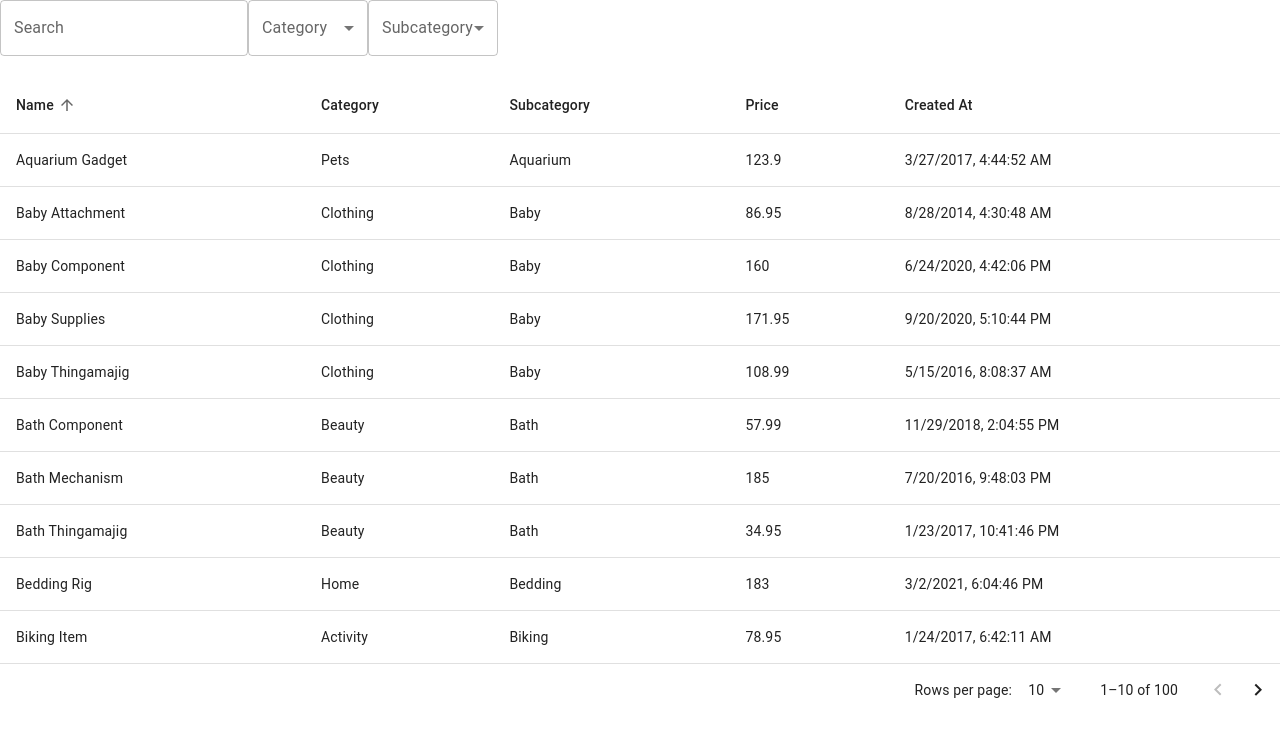
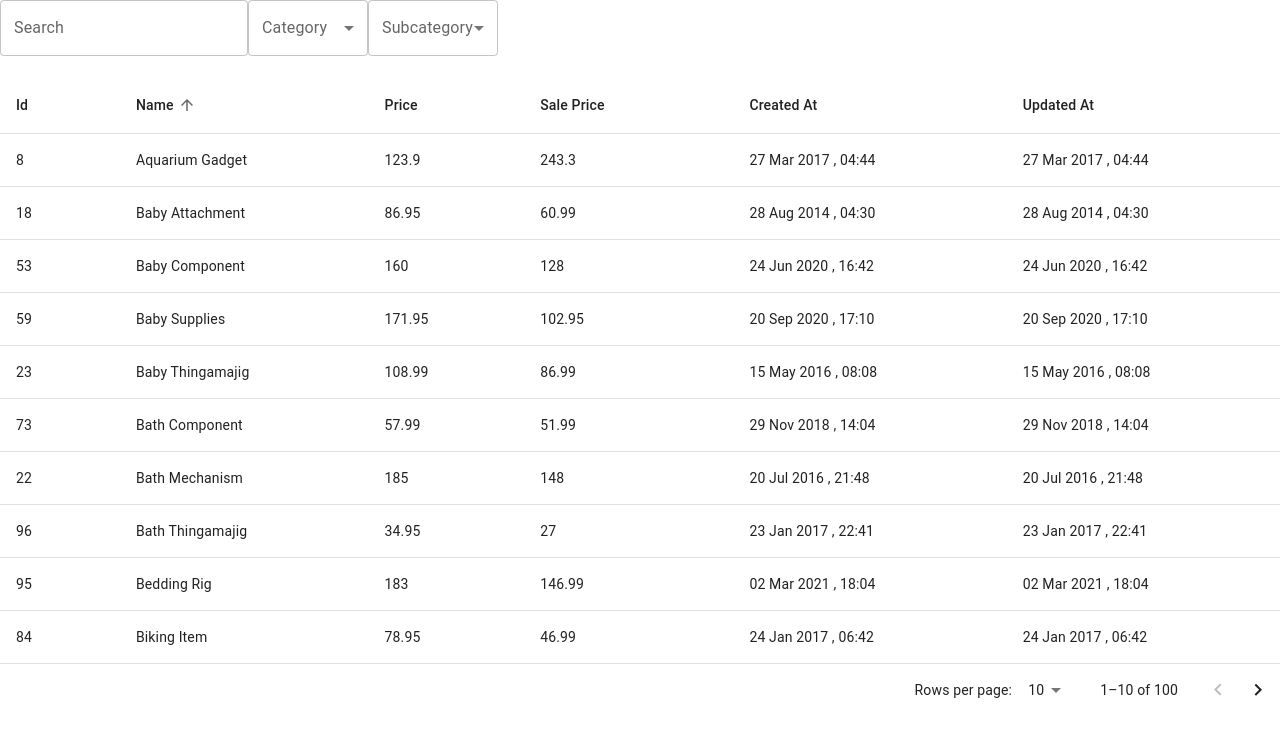
Before and after one commit to shahviraj222/Reunion, a React (Vite) app: page / in a window 1280 px wide. Shown: the top 736 px of the page. Built offline with nearby package versions, Linux system fonts and the light colour scheme.

Commit message:
added formating date

```diff
--- a/src/TableComponent.jsx
+++ b/src/TableComponent.jsx
@@ -1,4 +1,5 @@
 import React, { useState, useEffect } from 'react';
+import { format } from 'date-fns';
 import {
     Table,
     TableBody,
@@ -55,6 +56,9 @@ const TableComponent = ({ data }) => {
         )
         .sort((a, b) => {
             const isAsc = order === 'asc';
+            if (orderBy === 'id') {
+                return (isAsc ? a.id - b.id : b.id - a.id);
+            }
             return (a[orderBy] < b[orderBy] ? (isAsc ? -1 : 1) : (a[orderBy] > b[orderBy] ? (isAsc ? 1 : -1) : 0));
         });
 
@@ -78,6 +82,11 @@ const TableComponent = ({ data }) => {
 
     // Paginate filtered data
     const paginatedData = filteredData.slice(page * rowsPerPage, page * rowsPerPage + rowsPerPage);
+
+    // Date Formate Funciton
+    const formatDate = (dateString) => {
+        return format(new Date(dateString), 'dd MMM yyyy , HH:mm');
+    };
 
     return (
         <TableContainer>
@@ -121,10 +130,17 @@ const TableComponent = ({ data }) => {
 
             {/* Table */}
             <Table>
-
                 <TableHead>
                     <TableRow>
-
+                        <TableCell sortDirection={orderBy === 'id' ? order : false}>
+                            <TableSortLabel
+                                active={orderBy === 'id'}
+                                direction={orderBy === 'id' ? order : 'asc'}
+                                onClick={() => handleRequestSort('id')}
+                            >
+                                Id
+                            </TableSortLabel>
+                        </TableCell>
                         <TableCell sortDirection={orderBy === 'name' ? order : false}>
                             <TableSortLabel
                                 active={orderBy === 'name'}
@@ -134,11 +150,42 @@ const TableComponent = ({ data }) => {
                                 Name
                             </TableSortLabel>
                         </TableCell>
-                        <TableCell>Category</TableCell>
-                        <TableCell>Subcategory</TableCell>
-                        <TableCell>Price</TableCell>
-                        <TableCell>Created At</TableCell>
-
+                        <TableCell sortDirection={orderBy === 'price' ? order : false}>
+                            <TableSortLabel
+                                active={orderBy === 'price'}
+                                direction={orderBy === 'price' ? order : 'asc'}
+                                onClick={() => handleRequestSort('price')}
+                            >
+                                Price
+                            </TableSortLabel>
+                        </TableCell>
+                        <TableCell sortDirection={orderBy === 'sale_price' ? order : false}>
+                            <TableSortLabel
+                                active={orderBy === 'sale_price'}
+                                direction={orderBy === 'sale_price' ? order : 'asc'}
+                                onClick={() => handleRequestSort('sale_price')}
+                            >
+                                Sale Price
+                            </TableSortLabel>
+                        </TableCell>
+                        <TableCell sortDirection={orderBy === 'createdAt' ? order : false}>
+                            <TableSortLabel
+                                active={orderBy === 'createdAt'}
+                                direction={orderBy === 'createdAt' ? order : 'asc'}
+                                onClick={() => handleRequestSort('createdAt')}
+                            >
+                                Created At
+                            </TableSortLabel>
+                        </TableCell>
+                        <TableCell sortDirection={orderBy === 'updatedAt' ? order : false}>
+                            <TableSortLabel
+                                active={orderBy === 'updatedAt'}
+                                direction={orderBy === 'updatedAt' ? order : 'asc'}
+                                onClick={() => handleRequestSort('updatedAt')}
+                            >
+                                Updated At
+                            </TableSortLabel>
+                        </TableCell>
                     </TableRow>
                 </TableHead>
 
@@ -146,11 +193,12 @@ const TableComponent = ({ data }) => {
 
                     {paginatedData.map((row) => (
                         <TableRow key={row.id}>
+                            <TableCell>{row.id}</TableCell>
                             <TableCell>{row.name}</TableCell>
-                            <TableCell>{row.category}</TableCell>
-                            <TableCell>{row.subcategory}</TableCell>
                             <TableCell>{row.price}</TableCell>
-                            <TableCell>{new Date(row.createdAt).toLocaleString()}</TableCell>
+                            <TableCell>{row.sale_price}</TableCell>
+                            <TableCell>{formatDate(row.createdAt)}</TableCell>
+                            <TableCell>{formatDate(row.updatedAt)}</TableCell>
                         </TableRow>
                     ))}
 
```
